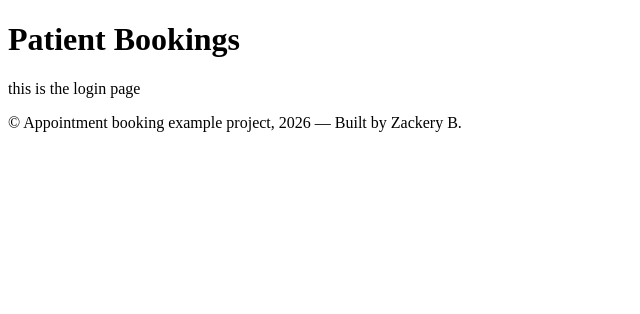
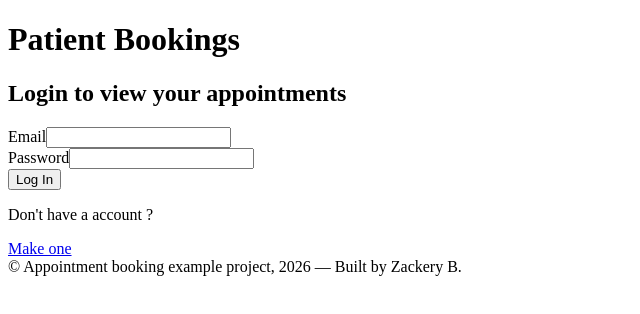
Before and after one commit to Zackery-B/Appointment-Booking, a React (Vite) app in the folder Client/: page /login in a window 1280 px wide. Shown: the top 314 px of the page, without its empty margins (0-640 px from the left). Built offline with nearby package versions, Linux system fonts and the light colour scheme.

Commit message:
Add login page

```diff
--- a/Client/src/routes/LoginPage.tsx
+++ b/Client/src/routes/LoginPage.tsx
@@ -1,10 +1,106 @@
 import { useState } from "react";
-import type { ChangeEvent, FormEvent } from "react";
+import type { ChangeEvent, SubmitEvent } from "react";
+import { useNavigate, Link } from 'react-router';
+import { useAuth } from "../contexts/AuthContext";
+//import type { User } from "../types/types";
+//import "../styles/LoginPage.css";
 
 export default function LoginPage() {
+
+    const { login } = useAuth(); // Destructure needed pieces of auth object
+
+    const navigate = useNavigate();
+
+    const [formData, setFormData] = useState({
+        email: "",
+        password: "",
+    });
+
+    const [error, setError] = useState(false);
+
+    // updates form data when its changed in the form
+    function updateFormData(ev: ChangeEvent<HTMLInputElement>) {
+        const changedName = ev.target.name;
+        const newValue = ev.target.value;
+        setFormData((prevData) => {
+            return { ...prevData, [changedName]: newValue };
+        });
+    }
+
+    // manage login attempt
+    function handleSubmit(submission: SubmitEvent<HTMLFormElement>){
+        submission.preventDefault();
+
+        if (formData.email == "" || formData.password == ""){
+            setError(true);
+        }
+        else {
+
+            // make request to api to validate login
+            fetch("http://localhost:3001/user/login",{
+                method: 'POST',
+                headers: {
+                'Content-Type': 'application/json',
+                },
+                body: JSON.stringify(formData)
+            })
+            .then((response) => { // manage api response
+                if (!response.ok)
+                throw new Error(`***HTTP error, status: ${response.status}`);
+
+                return response.json();
+            })
+            .then((data) => {  // manage received data
+
+                let userData = data.user;
+
+                login(userData); // mark user as logged in
+
+                navigate('/appointments');
+            })
+            .catch(error => {
+                console.error(error);
+                setError(true);
+            });
+        }
+    }
+
     return(
-        <section>
-            <p>this is the login page</p>
-        </section>
+    <section className="LoginPage">
+        <form onSubmit={handleSubmit}>
+            <div>
+                <h2>Login to view your appointments</h2>
+            </div>
+            <div>
+                <label htmlFor="email">Email</label>
+                <input
+                type="text"
+                name="email"
+                id="email"
+                value={formData.email}
+                onChange={updateFormData}
+                />
+            </div>
+
+            <div>
+                <label htmlFor="password">Password</label>
+                <input
+                type="password"
+                name="password"
+                id="password"
+                value={formData.password}
+                onChange={updateFormData}
+                />
+            </div>
+            <div>
+                <button>Log In</button>
+            </div>
+            <div>
+                <p>Don't have a account ?</p>
+                <Link to="/signup">Make one</Link>
+            </div>
+            {error && <div className="error">Login failed</div>}
+        </form>
+    </section>
     )
 }
```
